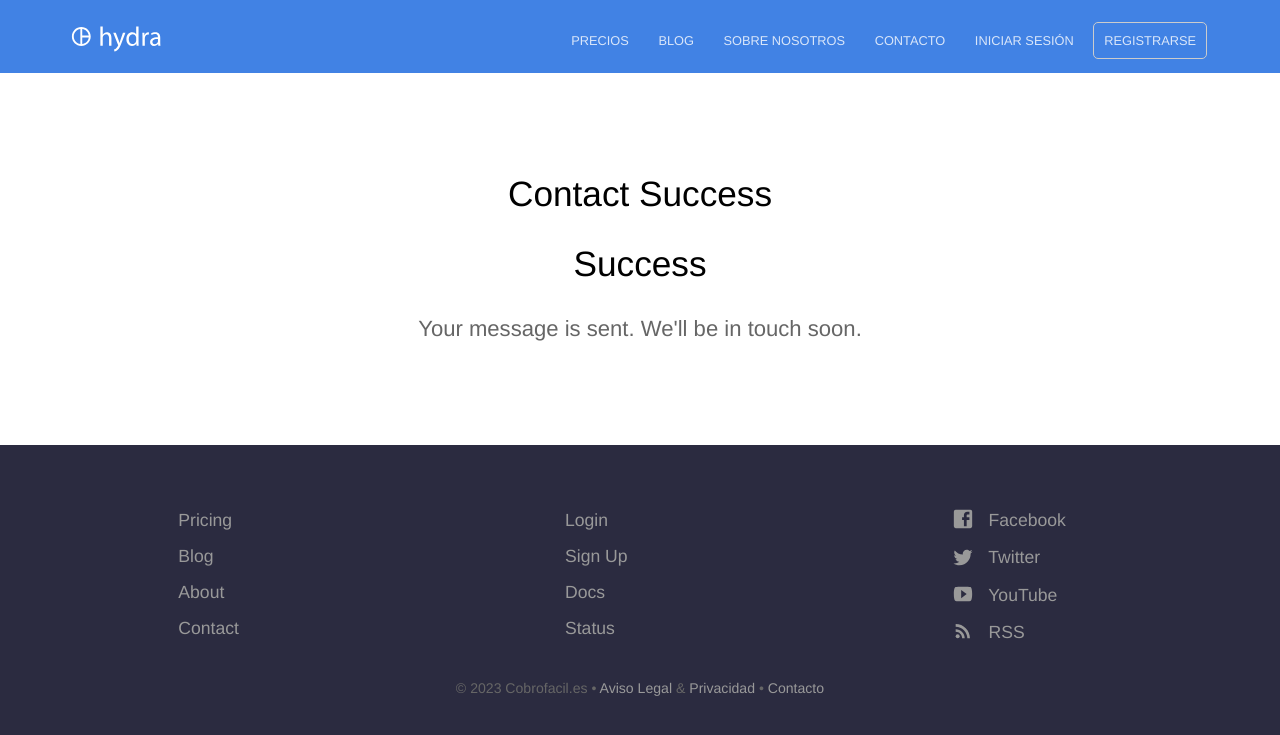
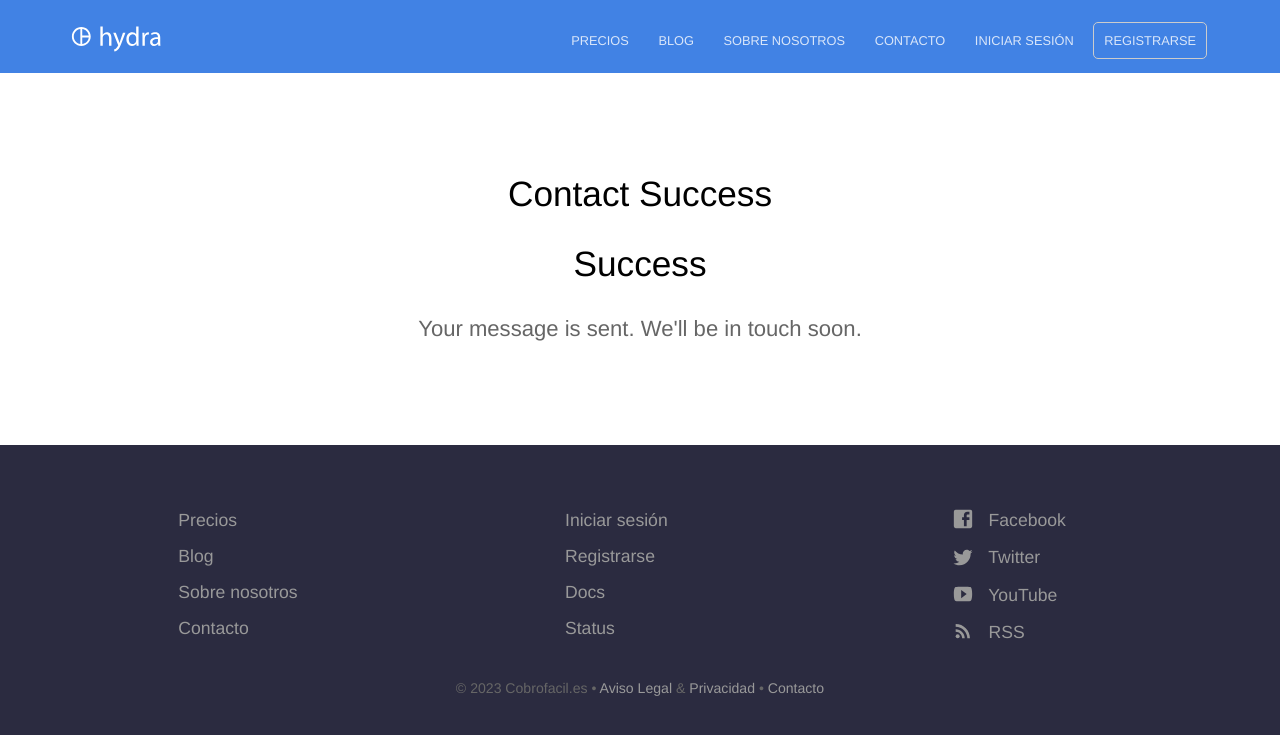
Before and after one commit to streaming10/cobrofacil, a Jekyll site: the page built from contact-success.html, in a window 1280 px wide. Shown: the top 735 px of the page. Built offline with Jekyll 4.4.1, drawn with Linux system fonts in a browser that asks for light colours.

Commit message:
Update footer.yml

```diff
--- a/_data/footer.yml
+++ b/_data/footer.yml
@@ -1,17 +1,17 @@
 - links:
-  - name: Pricing
-    link: /pricing/
+  - name: Precios
+    link: /precios/
   - name: Blog
     link: /blog/
-  - name: About
-    link: /about/
-  - name: Contact
-    link: /contact/
+  - name: Sobre nosotros
+    link: /sobre-nosotros/
+  - name: Contacto
+    link: /contacto/
 - links:
-  - name: Login
+  - name: Iniciar sesión
     link: /
     new_window: true
-  - name: Sign Up
+  - name: Registrarse
     link: /
     new_window: true
   - name: Docs
```
